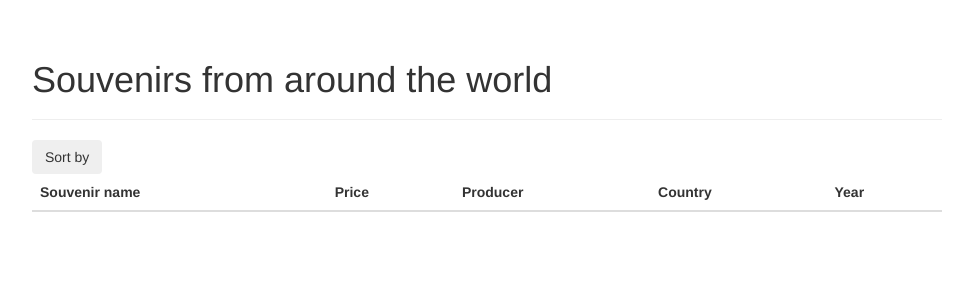
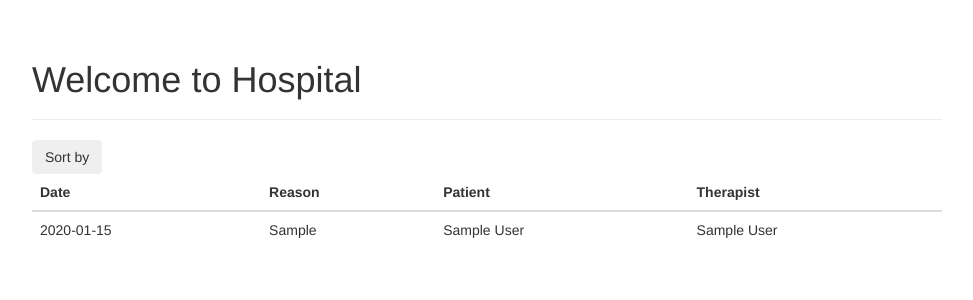
Before and after one commit to MaxKavun/souvenirs-app, a Flask app: page / in a window 1280 px wide. Shown: the part 52-352 px from the top of the page, without its empty margins (153-1126 px from the left). Run offline with Flask 2, Linux system fonts and the light colour scheme; tables that the repository leaves empty or names only in its code hold one stand-in row (values such as "Sample post"); lists and menus that the app fills with data are empty; some libraries are stand-ins or nearby versions.

Commit message:
Update main page with SQL queries

```diff
--- a/database.py
+++ b/database.py
@@ -69,15 +69,15 @@ class GetInformationFromDB():
         self.dbCursor = self.dbCon.cursor()
         self.dbCursor.execute(f"USE {self.databaseName}")
 
-    def requestInformation(self):
-        query = "SELECT art.Name,art.Price,art.YearOfMade,ps.Name,ps.Country \
-                FROM artifacts as art\
-                JOIN persons as ps ON ps.ID = art.OwnerID\
-                WHERE 1=1"
-        #self.dbCursor.execute(query)
-        #data = self.dbCursor.fetchall()
+    def getAllVisits(self):
+        query = "SELECT vst.Date, vst.Reason, CONCAT(pt.FirstName,' ',pt.LastName), \
+                CONCAT(tr.FirstName,' ',tr.LastName)\
+                FROM visits as vst\
+                JOIN patients as pt ON pt.ID = vst.PatientID\
+                JOIN therapists as tr ON tr.ID = vst.TherapistID"
+        self.dbCursor.execute(query)
+        data = self.dbCursor.fetchall()
         self.dbCon.close()
-        data = []
         return data
 
     def requestProducers(self):
--- a/main.py
+++ b/main.py
@@ -6,8 +6,8 @@ from flask import session
 from flask import url_for
 from flask import flash
 from flask_bootstrap import Bootstrap
-from additem import AddItem as AddItemForm
-from addproducer import AddProducer as AddProducerForm
+from addpatient import AddItem as AddItemForm
+from addencounter import AddProducer as AddProducerForm
 from sort import SortData as SortDataForm
 #from dynamodb import Artifacts
 import database
@@ -20,8 +20,8 @@ bootstrapTemp = Bootstrap(app)
 @app.route('/', methods=['GET','POST'])
 def index():
     sortForm = SortDataForm()
-    rdsGetInfo = database.GetInformationFromDB(databaseName)
-    rdsData = rdsGetInfo.requestInformation()
+    dbGetInfo = database.GetInformationFromDB(databaseName)
+    allVisits = dbGetInfo.getAllVisits()
     if sortForm.validate_on_submit():
         nameOfSouvenir = sortForm.souvenir.data
         producer = sortForm.producer.data
@@ -59,9 +59,9 @@ def index():
             rdsRemove.removeProducer(producer)
             flash("Producer with souvenirs was deleted")
             return redirect(url_for('index'))
-    return render_template('index.html', souvenirs=rdsData, form=sortForm)
+    return render_template('index.html', visits=allVisits, form=sortForm)
 
-@app.route('/add/souvenir', methods=['GET','POST'])
+@app.route('/add/patient', methods=['GET','POST'])
 def user():
     rdsGetInfo = database.GetInformationFromDB(databaseName)
     rdsGetInfoProducers = rdsGetInfo.requestProducers()
@@ -77,7 +77,7 @@ def user():
         return redirect(url_for('user'))
     return render_template('add_item.html', form=addItem)
 
-@app.route('/add/producer', methods=['GET','POST'])
+@app.route('/add/therapist', methods=['GET','POST'])
 def producer():
     addProducer = AddProducerForm()
     if addProducer.validate_on_submit():
--- a/templates/index.html
+++ b/templates/index.html
@@ -3,7 +3,7 @@
 
 {% block page_content %}
 <div class="page-header">
-    <h1>Souvenirs from around the world</h1>
+    <h1>Welcome to Hospital</h1>
 </div>
 {% import 'bootstrap/wtf.html' as wtf %}
 <button class="btn" data-toggle="collapse" data-target="#demo">Sort by</button>
@@ -15,21 +15,19 @@
     <table class="table">
         <thead>
             <tr>
-                <th>Souvenir name</th>
-                <th>Price</th>
-                <th>Producer</th>
-                <th>Country</th>
-                <th>Year</th>
+                <th>Date</th>
+                <th>Reason</th>
+                <th>Patient</th>
+                <th>Therapist</th>
             </tr>
         </thead>
         <tbody>
-            {% for name,price,year,producer,country in souvenirs %}
+            {% for date,reason,patient,therapist in visits %}
                 <tr>
-                    <td>{{ name }}</td>
-                    <td>{{ price }}</td>
-                    <td>{{ producer }}</td>
-                    <td>{{ country }}</td>
-                    <td>{{ year }}</td>
+                    <td>{{ date }}</td>
+                    <td>{{ reason }}</td>
+                    <td>{{ patient }}</td>
+                    <td>{{ therapist }}</td>
                 </tr>
             {% endfor %}
         </tbody>
```
Also changed, not shown: addtherapist.py (added, +10 -0 lines), addencounter.py (renamed from addproducer.py), addpatient.py (renamed from additem.py), templates/add_patient.html (renamed from templates/add_item.html), templates/add_therapist.html (renamed from templates/add_producer.html).
